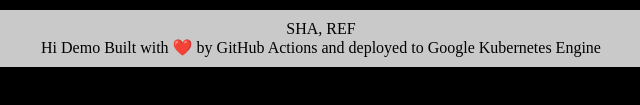
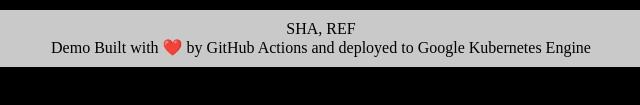
Before and after one commit to cn-dino/gke-actions, a plain HTML site: page static-site/site/index.html in a window 1280 px wide. Shown: the part 653-758 px from the top of the page, 319-959 px from the left. Drawn offline with Linux system fonts and the light colour scheme; no server answers.

Commit message:
Update index.html

```diff
--- a/static-site/site/index.html
+++ b/static-site/site/index.html
@@ -77,7 +77,7 @@
     </pre>
     <footer class="footer">
         SHA, REF<br>
-        Hi Demo Built with ❤️ by GitHub Actions and deployed to Google Kubernetes Engine
+        Demo Built with ❤️ by GitHub Actions and deployed to Google Kubernetes Engine
     </footer>
     <script>
         // GET /zen
```
